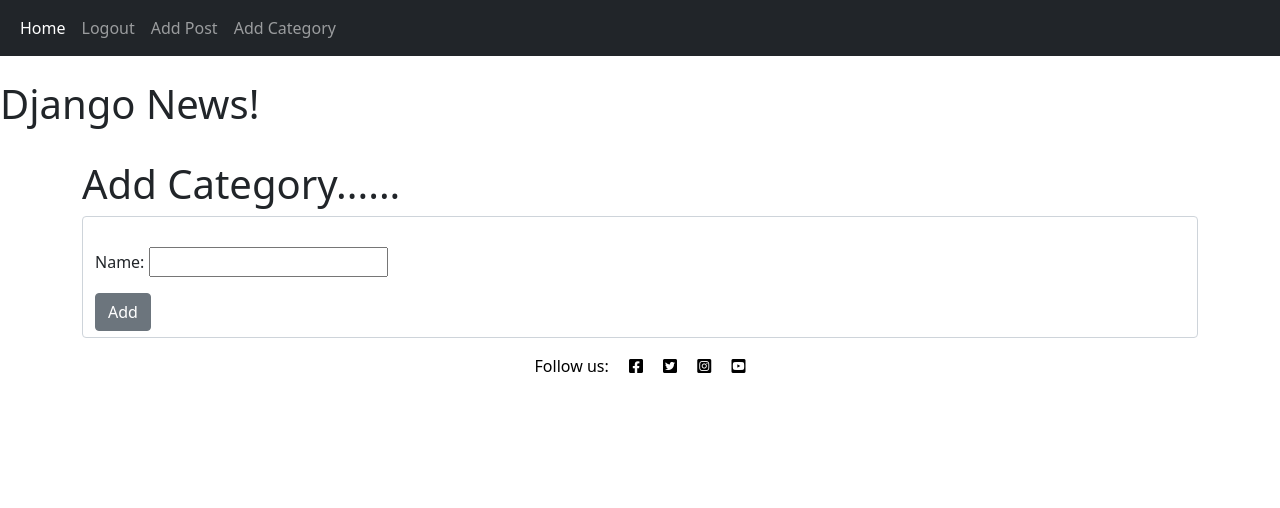
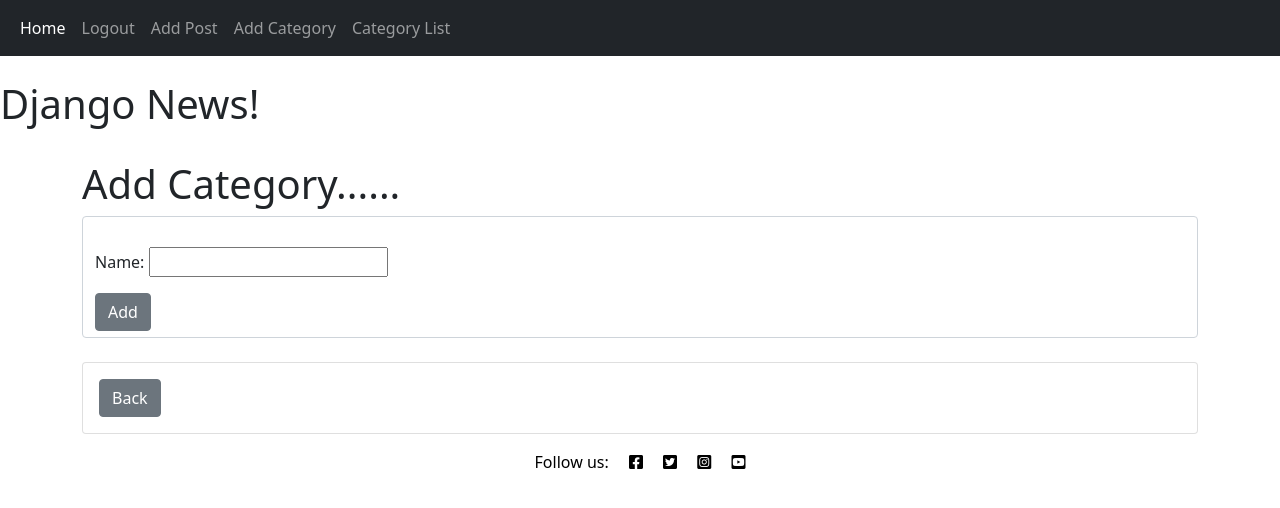
Before and after one commit to MDegg/django-news-blog-P4, a Django app: page /add_category/ in a window 1280 px wide. Shown: the top 508 px of the page. Run offline with Django 4.2, Linux system fonts and the light colour scheme; the visitor is signed in with stand-in values (Sample User, id 1); some libraries are stand-ins or nearby versions.

Commit message:
created category drop down menu in navbar and categories page

```diff
--- a/newsapp/urls.py
+++ b/newsapp/urls.py
@@ -1,7 +1,7 @@
 
 from django.urls import path, include
 #from . import views
-from .views import HomeView, ArticleDetailView, AddPostView, UpdatePostView, DeletePostView, AddCategoryView, CategoryView
+from .views import HomeView, ArticleDetailView, AddPostView, UpdatePostView, DeletePostView, AddCategoryView, CategoryView, CategoryListView
 
 urlpatterns = [
     #path('', views.home, name="home"),
@@ -12,4 +12,5 @@
     path('article/edit/<int:pk>', UpdatePostView.as_view(), name='update_post'),
     path('article/<int:pk>/remove', DeletePostView.as_view(), name='delete_post'),
     path('category/<str:cats>/', CategoryView, name='category'),
+    path('category-list/', CategoryListView, name='category-list'),
 ]
--- a/newsapp/views.py
+++ b/newsapp/views.py
@@ -15,13 +15,30 @@
     paginate_by = 6
     ordering = ['-id']
 
+    def get_context_data(self, *args, **kwargs):
+        cat_menu = Category.objects.all()
+        context = super(HomeView, self).get_context_data(*args, **kwargs)
+        context["cat_menu"] = cat_menu
+        return context
+
 def CategoryView(request, cats):
-    category_posts = Post.objects.filter(category=cats)
-    return render(request, 'categories.html', {'cats':cats.title(), 'category_posts':category_posts})
+    category_posts = Post.objects.filter(category=cats.replace('-',' '))
+    return render(request, 'categories.html', {'cats':cats.title().replace('-',' '), 'category_posts':category_posts})
+
+
+def CategoryListView(request):
+    cat_menu_list = Category.objects.all()
+    return render(request, 'category_list.html', {'cat_menu_list':cat_menu_list})
 
 class ArticleDetailView(DetailView):
     model = Post
     template_name = 'article_details.html'
+
+    def get_context_data(self, *args, **kwargs):
+        cat_menu = Category.objects.all()
+        context = super(ArticleDetailView, self).get_context_data(*args, **kwargs)
+        context["cat_menu"] = cat_menu
+        return context
 
 class AddPostView(CreateView):
     model = Post
--- a/templates/add_category.html
+++ b/templates/add_category.html
@@ -11,5 +11,11 @@
     <button class="btn btn-secondary" type="submit">Add</button>
 </form>
 </div>
+<br>
+<div class="card mb-12">
+    <div class="card-body">
+        <button class="btn btn-secondary" type="submit"><a href="{% url 'home' %}">Back</a></button>
+    </div>
+</div>
 
 {% endblock %}
--- a/templates/base.html
+++ b/templates/base.html
@@ -41,6 +41,25 @@
               <li class="nav-item">
                 <a class="nav-link" href="{% url 'add_category' %}">Add Category</a>
               </li>
+              {% if cat_menu %}
+              <li class="nav-item dropdown">
+                <a class="nav-link dropdown-toggle" href="#" id="navbarDropdown" role="button" data-bs-toggle="dropdown" aria-expanded="false">
+                  Categories
+                </a>
+                <ul class="dropdown-menu" aria-labelledby="navbarDropdown">
+
+                  <!--Category Menu Code-->
+                  {% for item in cat_menu %}
+                  <li><a class="dropdown-item" href="{% url 'category' item %}">{{ item }}</a></li>
+                  {% endfor %}
+                </ul>
+              </li>
+              {% else %}
+              <li class="nav-item">
+                <a class="nav-link" href="{% url 'category-list' %}">Category List</a>
+              </li>
+
+              {% endif %}
               {% else %}
               <li class="nav-item">
                 <a class="nav-link" href="{% url 'register' %}">Register</a>
@@ -48,6 +67,7 @@
               <li class="nav-item">
                 <a class="nav-link" href="{% url 'login' %}">Login</a>
               </li>
+
               {% endif %}
 
 
--- a/templates/home.html
+++ b/templates/home.html
@@ -38,7 +38,7 @@
                              <P class ="author">Author: {{ post.author }}</P>
                              <p class="card-text text-muted h6 ml-3">{{ post.post_date }}</p>
                              <br>
-                             <a href="{% url 'category' post.category %}"><p class="card-text text-muted h6 ml-3">{{ post.category }}</p></a>
+                             <a href="{% url 'category' post.category  %}"><p class="card-text text-muted h6 ml-3">{{ post.category  }}</p></a>
                              <!--<a href="{% url 'update_post' post.pk %}"><small> - (Edit Post)</small></a>
                              <a href="{% url 'delete_post' post.pk %}"><small> - (Delete Post)</small></a>-->
                              <br>
```
Also changed, not shown: templates/categories.html (+6 -3 lines), templates/category_list.html (added, +17 -0 lines).
